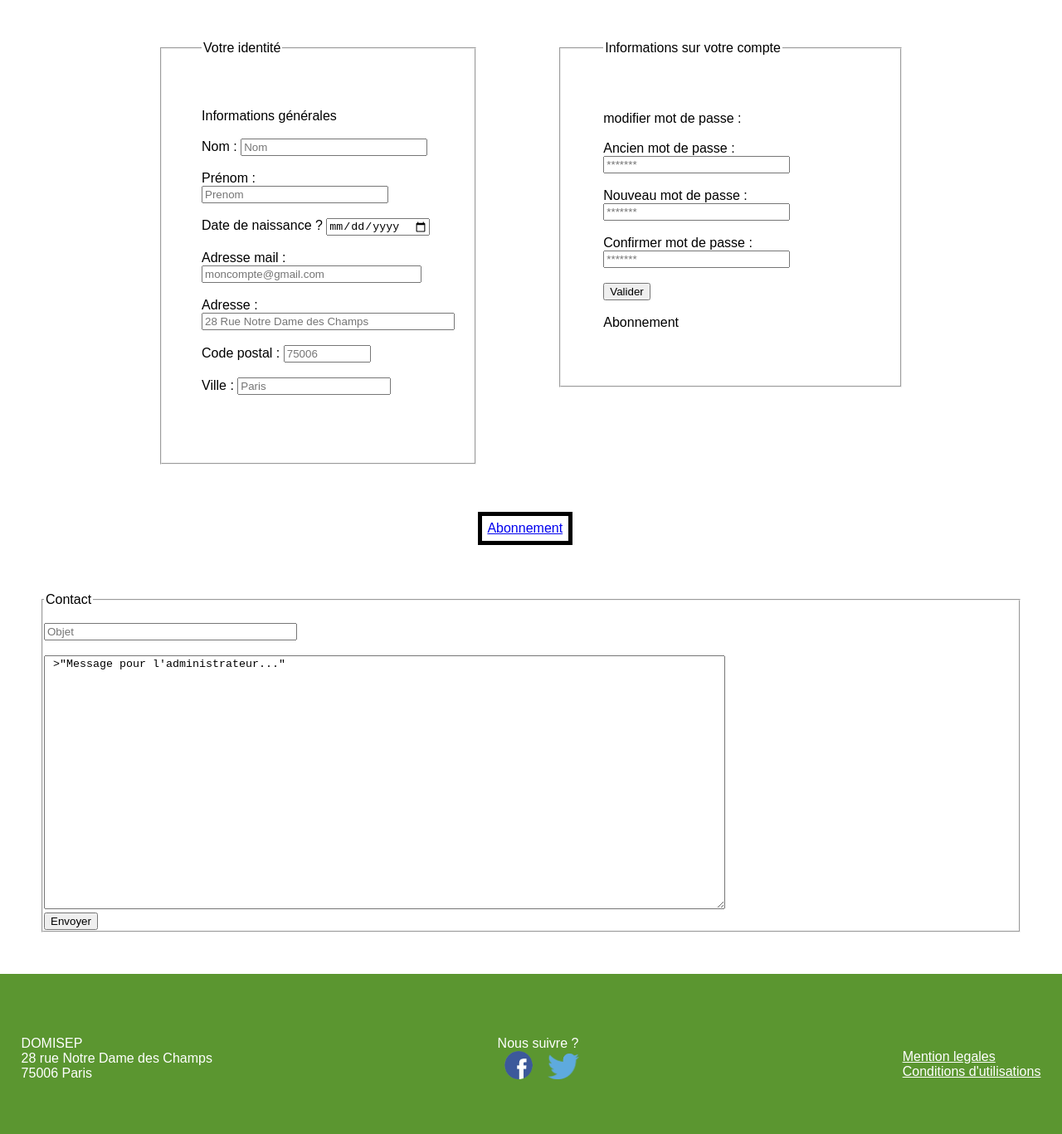
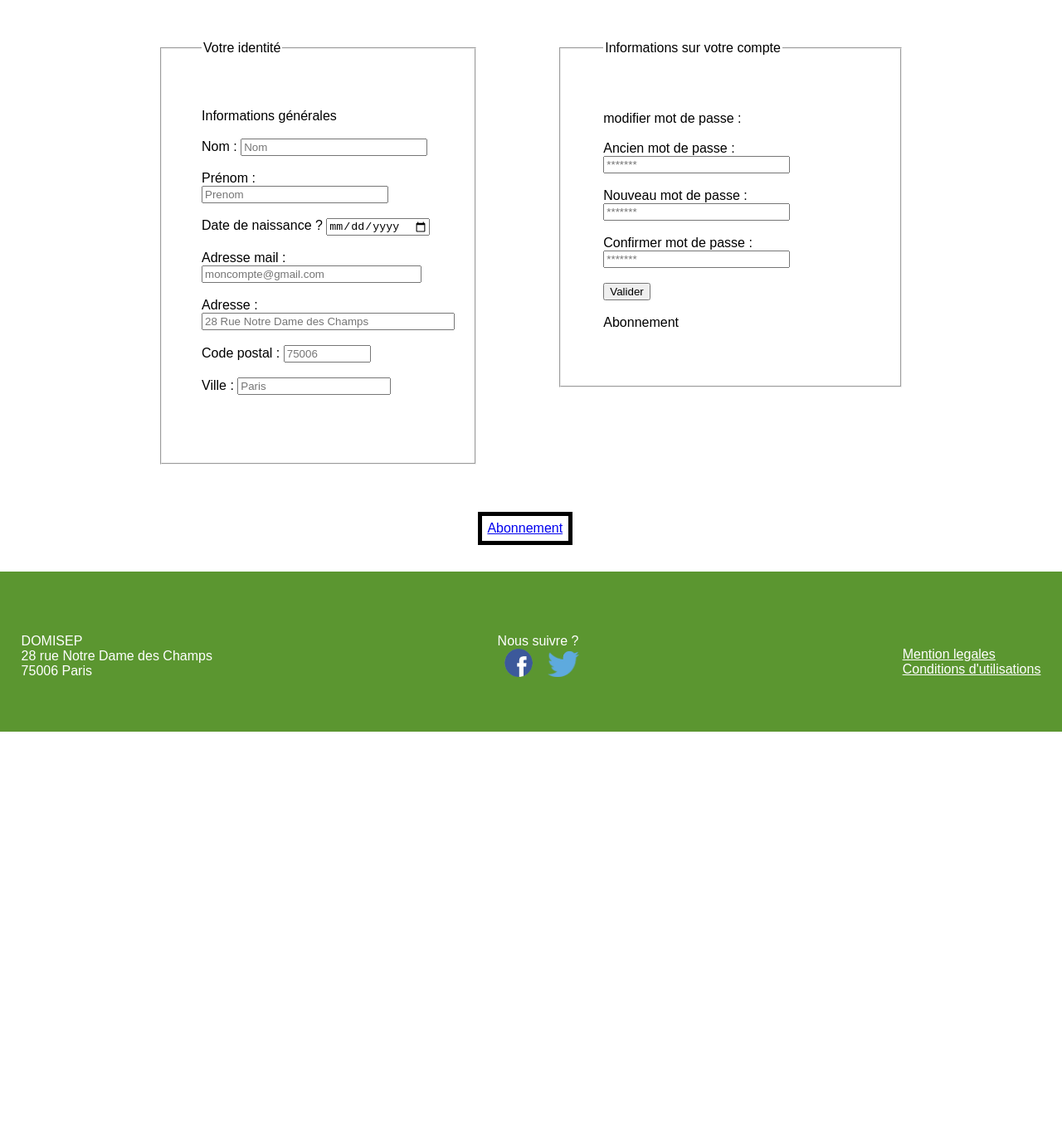
Before and after one commit to Gregdd/Wisd-Home, a PHP site: page /Profil.php in a window 1280 px wide. Shown: the part 319-1686 px from the top of the page at 83% size. After the commit the page ends 1201 px from the top, so only its background shows below. Run offline with PHP 8.4, Linux system fonts and the light colour scheme; some libraries are stand-ins or nearby versions.

Commit message:
Update Profil.php

```diff
--- a/Profil.php
+++ b/Profil.php
@@ -60,12 +60,7 @@
     </br>
     <a href="Abonnement.php" title="Abonnement" target="_blank" class="Abonnement2">Abonnement</a>
     </br></br>
-    <fieldset class="formulaire_contact">
-        <legend>Contact</legend>
-        <br /><input type="text" name="objet" id="objet" placeholder="Objet" size="35"> <br /> <br/>
-        <textarea id="message" cols="100" rows="20"> >"Message pour l'administrateur..." </textarea> <br/>
-        <input type="submit" value="Envoyer"/>
-    </fieldset>
+
 
 </body>
 
```
